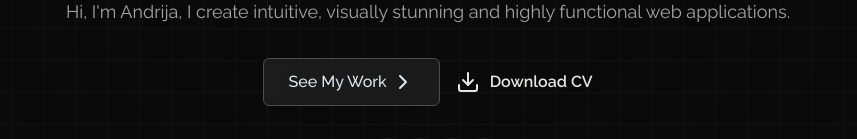
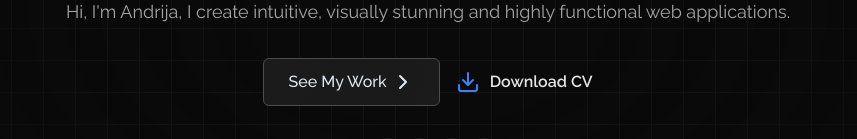
Before and after one commit to jer-in/portfolio-, a Next.js app: page / in a window 1280 px wide. Shown: the part 388-527 px from the top of the page, without its empty margins (212-1069 px from the left). Built offline with nearby package versions, Linux system fonts and the light colour scheme.

Commit message:
Style change

```diff
--- a/app/_components/HeroSection.tsx
+++ b/app/_components/HeroSection.tsx
@@ -42,8 +42,10 @@ const HeroSection = () => {
               download
               className="flex items-center gap-2.5 group"
             >
-              <Download className="group-hover:text-primary transition-colors duration-200" />
-              <span className="font-semibold">Download CV</span>
+              <Download className="text-primary" />
+              <span className="group-hover:text-white/70 transition-colors duration-200 font-semibold">
+                Download CV
+              </span>
             </a>
           </div>
           <div className="flex flex-row items-center justify-center mb-10 w-full mt-8">
```
